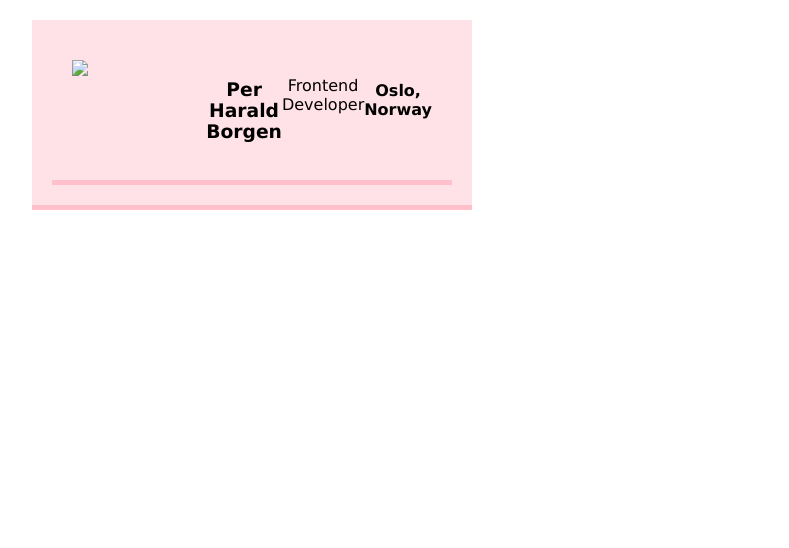
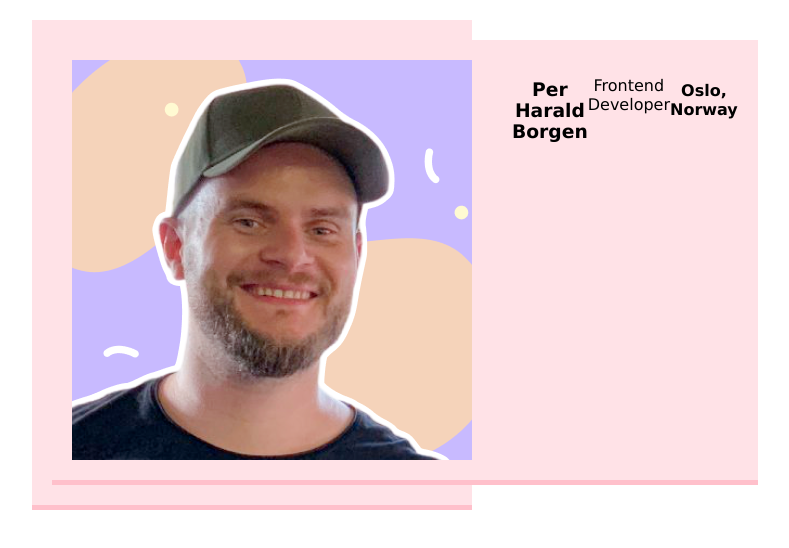
Before and after one commit to omerkllm/Full-Stack-Web-Development, a plain HTML site: page index.html in a window 1280 px wide. Shown: the whole page, without its empty margins (388-1177 px from the left). Drawn offline with Linux system fonts and the light colour scheme.

Commit message:
Update index.html

```diff
--- a/index.html
+++ b/index.html
@@ -14,7 +14,7 @@
 
             Hint: try to google "html file paths"
             -->
-            <img src="./images/per.png" class="avatar card">
+            <img src="per.png" class="avatar card">
             <div class="card">
                 <h3>Per Harald Borgen</h3>
                 <p>Frontend Developer</p>
@@ -22,4 +22,5 @@
             </div>
         </div>
 </body>
+
 </html>
```
